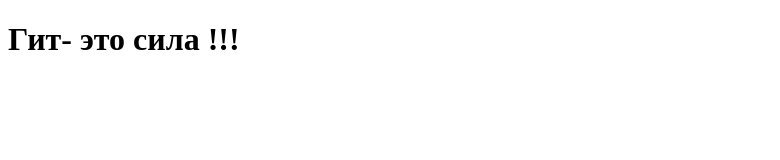
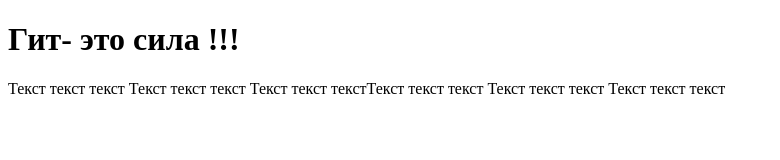
Before and after one commit to ensolovieva/git-basics, a plain HTML site: page index.html in a window 1280 px wide. Shown: the whole page, without its empty margins (0-780 px from the left). Drawn offline with Linux system fonts and the light colour scheme.

Commit message:
style master

```diff
--- a/index.html
+++ b/index.html
@@ -3,9 +3,12 @@
 <head>
     <meta charset="UTF-8">
     <meta name="viewport" content="width=device-width, initial-scale=1.0">
-    <title>Document</title>
+    <title>Git это круто</title>
 </head>
 <body>
     <h1>Гит- это сила !!!</h1>
+    <p>
+        Текст текст текст Текст текст текст Текст текст текстТекст текст текст  Текст текст текст Текст текст текст
+    </p>
 </body>
 </html>
--- /dev/null
+++ b/style.css
@@ -0,0 +1,7 @@
+p {
+    font-family: 'Trebuchet MS', 'Lucida Sans Unicode', 'Lucida Grande', 'Lucida Sans', Arial, sans-serif;
+}
+
+h1 {
+    font-size: 20px;
+}
```
